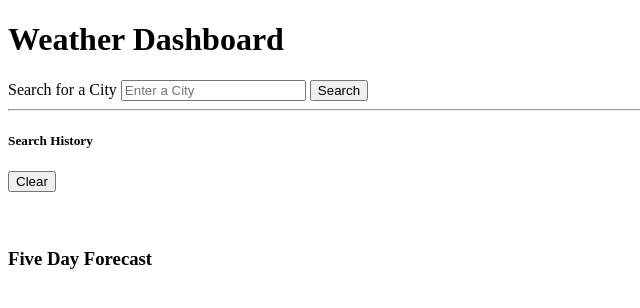
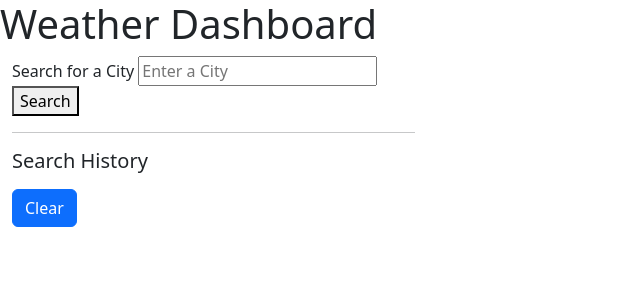
Before and after one commit to aszeto5/Weather-Dashboard, a website: page index.html in a window 1280 px wide. Shown: the whole page, without its empty margins (0-640 px from the left). Drawn offline with nearby package versions, Linux system fonts and the light colour scheme.

Commit message:
included bootstrap

```diff
--- a/index.html
+++ b/index.html
@@ -6,7 +6,7 @@
     <meta name="viewport" content="width=device-width, initial-scale=1.0">
     <meta http-equiv="X-UA-Compatible" content="ie=edge">
     <link rel="stylesheet" href="" crossorigin="anonymous">
-    <link rel="stylesheet" href="https://cdnjs.cloudflare.com/ajax/libs/font-awesome/5.11.2/css/all.min.css">
+    <link rel="stylesheet" href="https://cdn.jsdelivr.net/npm/bootstrap@5.2.0/dist/css/bootstrap.min.css">
     <title>Weather Report</title>
 </head>
 <body>
@@ -55,6 +55,7 @@
         </div>
 
     </div>
+    <script src="https://cdn.jsdelivr.net/npm/bootstrap@5.2.0/dist/js/bootstrap.bundle.min.js"></script>
     <script src="./Develop/script.js"></script>
 </body>
 </html>
```
Also changed, not shown: package.json (added, +7 -0 lines), 1 other file.
